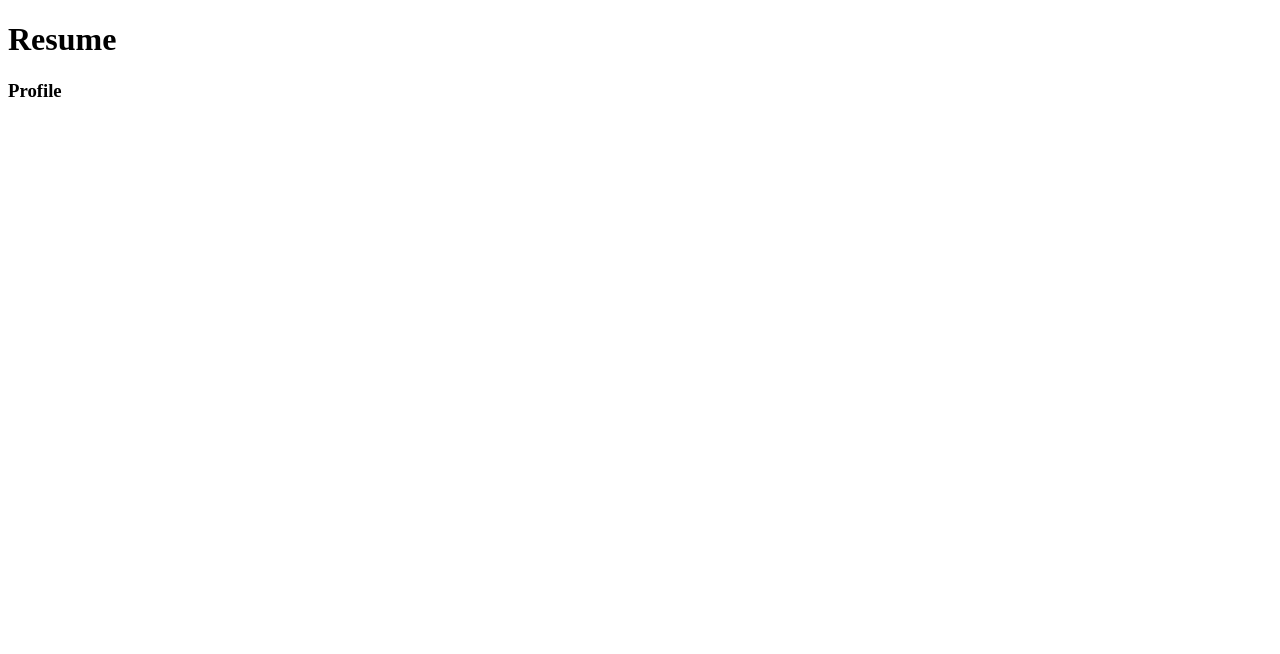
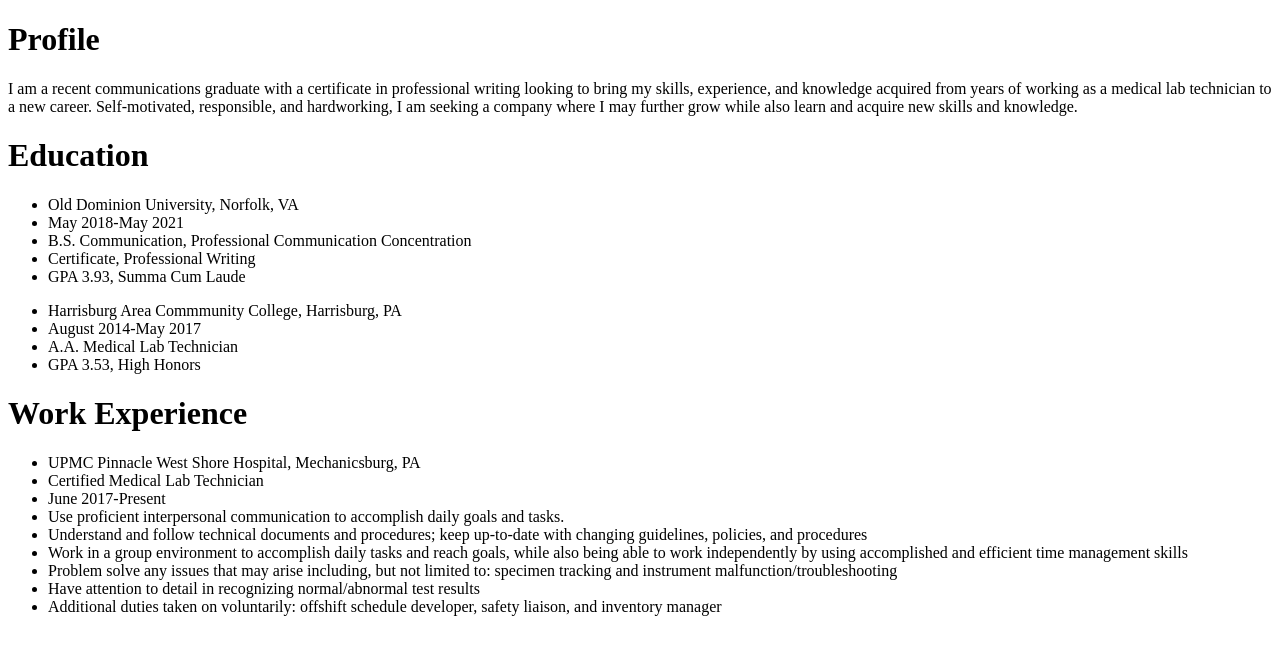
Before and after one commit to Megs2013/resume, a website: page src/index.html in a window 1280 px wide. Drawn offline with Linux system fonts and the light colour scheme.

Commit message:
Update resume

```diff
--- a/src/index.html
+++ b/src/index.html
@@ -1,12 +1,44 @@
 <!DOCTYPE html>
+<link rel="stylesheet" href="main.css">
 <html>
     <head>
-        <title>Meghan's Resume</title>
-        <link rel="stylesheet" href="main.css">
+        <title>Meghan Cook's Resume</title>
     </head>
     <body>
-        <h1>Resume</h1>
+        <h1>Profile</h1>
+<p>I am a recent communications graduate with a certificate in professional
+     writing looking to bring my skills, experience, and knowledge acquired
+    from years of working as a medical lab technician to a new career.
+    Self-motivated, responsible, and hardworking, I am seeking a company
+    where I may further grow while also learn and acquire new skills and
+    knowledge.</p>
 
-        <h3>Profile</h3>
+    <h1>Education</h1>
+    <ul id="education" class="list">
+        <li>Old Dominion University, Norfolk, VA</li>
+        <li>May 2018-May 2021</li>
+        <li>B.S. Communication, Professional Communication Concentration</li>
+        <li>Certificate, Professional Writing</li>
+        <li>GPA 3.93, Summa Cum Laude</li>
+    </ul>
+    <ul id="education" class="list">
+        <li>Harrisburg Area Commmunity College, Harrisburg, PA</li>
+        <li>August 2014-May 2017</li>
+        <li>A.A. Medical Lab Technician</li>
+        <li>GPA 3.53, High Honors</li>
+    </ul>
+ <h1>Work Experience</h1>
+ <ul>
+     <li>UPMC Pinnacle West Shore Hospital, Mechanicsburg, PA</li>
+     <li>Certified Medical Lab Technician</li>
+     <li>June 2017-Present</li>
+     <li>Use proficient interpersonal communication to accomplish daily goals and tasks.</li>
+     <li>Understand and follow technical documents and procedures; keep up-to-date with changing guidelines, policies, and procedures</li>
+     <li>Work in a group environment to accomplish daily tasks and reach goals, while also being able to work independently by using accomplished and efficient time management skills</li>
+     <li>Problem solve any issues that may arise including, but not limited to: specimen tracking and instrument malfunction/troubleshooting</li>
+     <li>Have attention to detail in recognizing normal/abnormal test results </li>
+     <li>Additional duties taken on voluntarily: offshift schedule developer, safety liaison, and inventory manager</li>
+    </ul>
+
     </body>
 </html>
```
